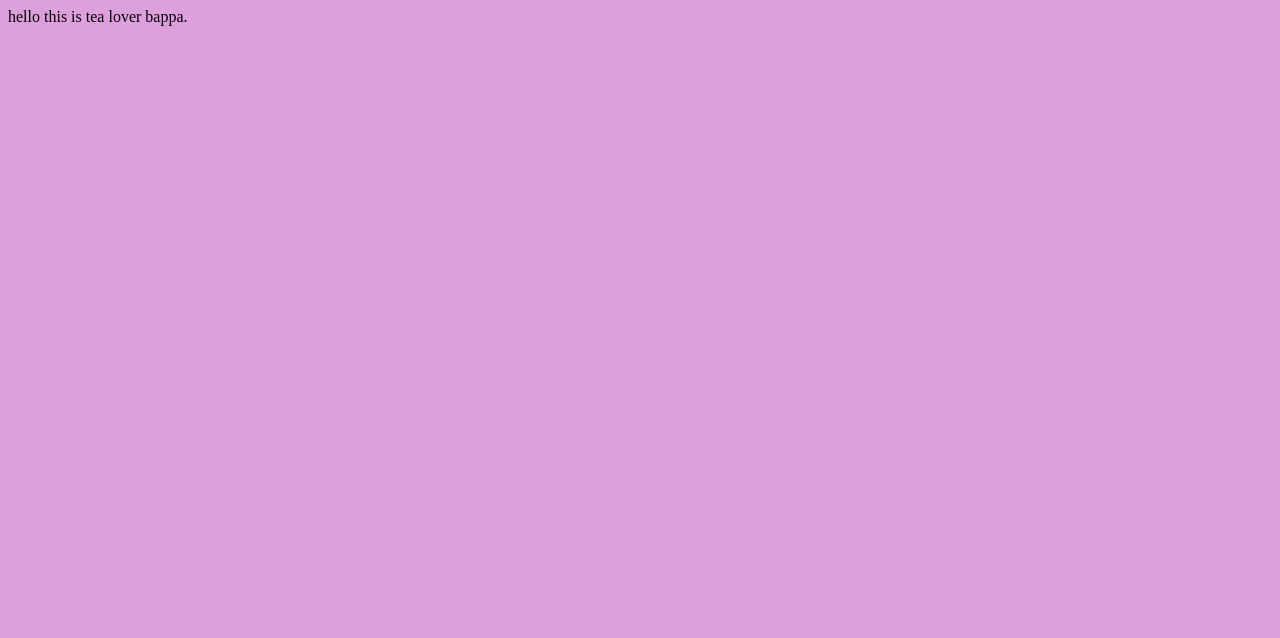
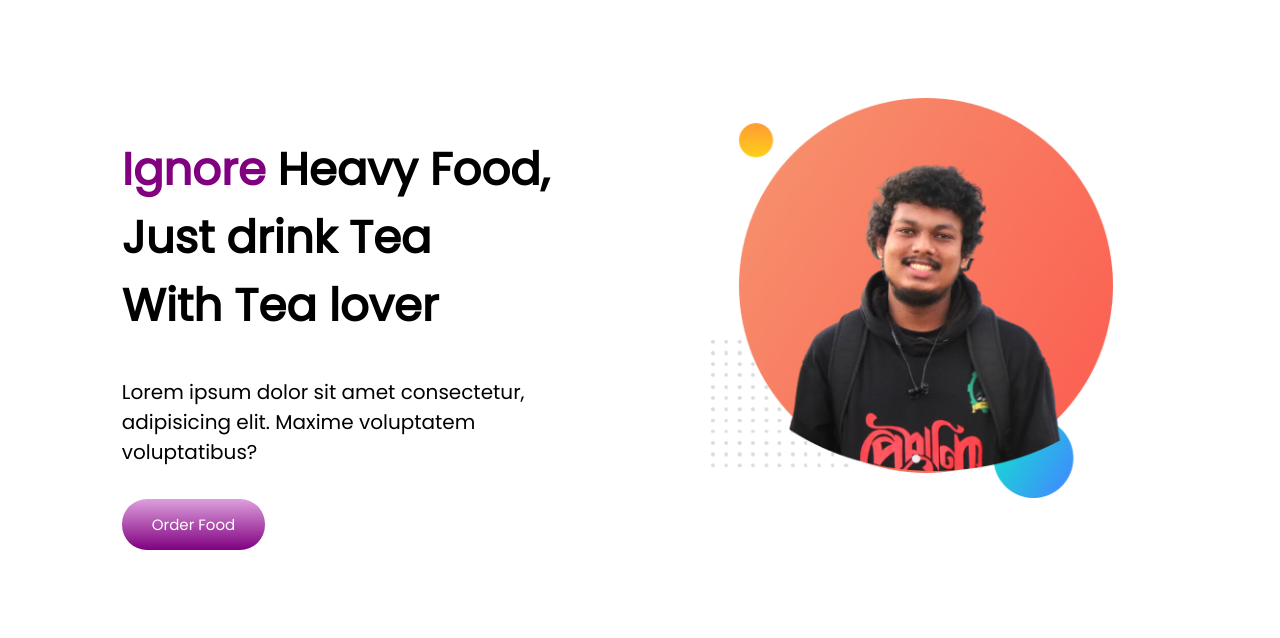
Before and after one commit to bappasahabapi0/tea-lover, a plain HTML site: page index.html in a window 1280 px wide. Drawn offline with Linux system fonts and the light colour scheme.

Commit message:
welcome section is added

```diff
--- a/index.html
+++ b/index.html
@@ -6,11 +6,30 @@
     <meta http-equiv="X-UA-Compatible" content="IE=edge">
     <meta name="viewport" content="width=device-width, initial-scale=1.0">
     <link rel="stylesheet" href="style.css">
+    <!-- Using google fonts poppins -->
+    <link rel="preconnect" href="https://fonts.googleapis.com">
+    <link rel="preconnect" href="https://fonts.gstatic.com" crossorigin>
+    <link href="https://fonts.googleapis.com/css2?family=Poppins&display=swap" rel="stylesheet">
     <title>tea-lover</title>
+    <link rel="icon" href="images/bappa.png" type="image/x-icon">
 </head>
 
 <body>
-    hello this is tea lover bappa.
+    <section>
+        <div class="div-half">
+            <h1><span>Ignore</span> Heavy Food, <br> Just drink Tea <br>With Tea lover</h1>
+
+            <p>Lorem ipsum dolor sit amet consectetur, adipisicing elit. Maxime voluptatem
+                voluptatibus?
+            </p> <br>
+            <a href="#">Order Food</a>
+        </div>
+
+        <div class="div-half">
+            <img class="first-pic" src="images/my-bg1.png" alt="">
+        </div>
+    </section>
+
 </body>
 
 </html>
--- a/style.css
+++ b/style.css
@@ -1,3 +1,43 @@
 body{
-    background-color: plum;
+    font-family: 'Poppins', sans-serif;
+    margin:0;
+    padding: 0;
 }
+h1{
+    font-size: 45px;
+}
+span{
+    color: purple;
+}
+p{
+    font-size: 20px;
+    padding-top: -13px;
+}
+
+section{
+
+    display: flex;
+    padding: 4%;
+    /* background-color: plum; */
+}
+.div-half{
+    /* background-color:rosybrown; */
+    width: 50%;
+    margin: 4%;
+    padding: 0 2%;
+}
+.first-pic{
+    /* padding-top: 7%; */
+    padding-right:20%;
+    width: 90%;
+
+}
+a{
+    text-decoration: none;
+    font-size: 15px;
+    padding: 15px 30px;
+    border-radius: 25px;
+    background-image: linear-gradient(plum,purple);
+    font-weight: 500;
+    color: white;
+}
```
